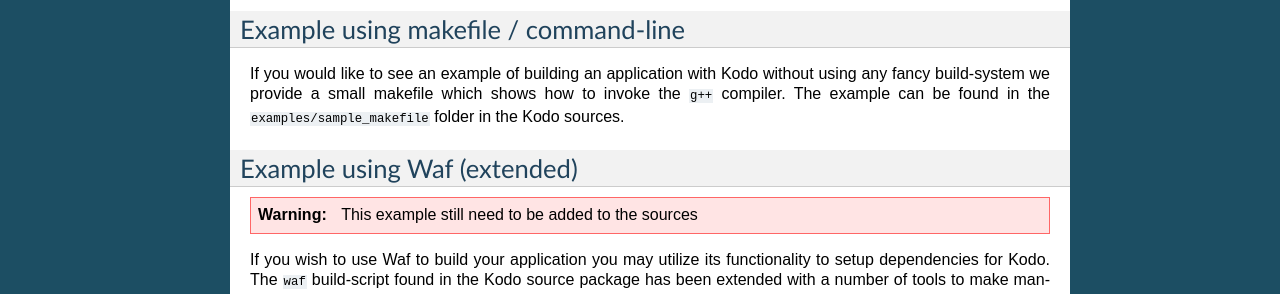
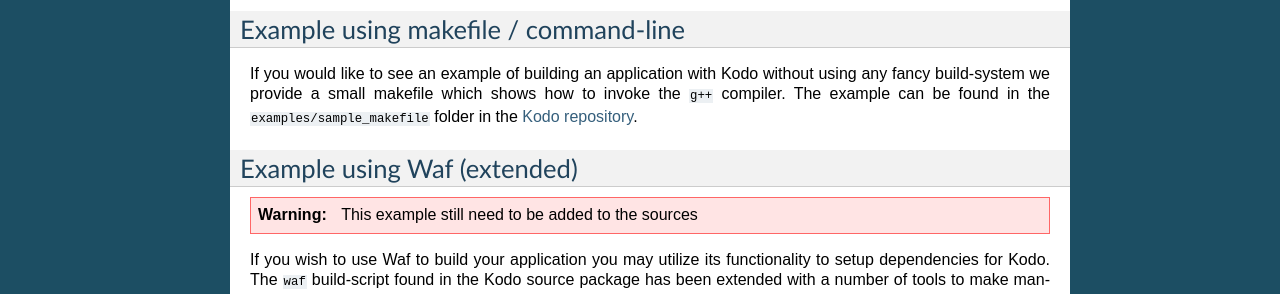
Before and after one commit to msherif4/kodo, a Sphinx documentation site: the page built from docs/source/using_kodo.rst, in a window 1280 px wide. Shown: the part 1036-1330 px from the top of the page. Built offline with Sphinx 7.4.7, drawn with Linux system fonts in a browser that asks for light colours; formulas are drawn with MathJax 3.

Commit message:
adding link to kodo repository

```diff
--- a/docs/source/using_kodo.rst
+++ b/docs/source/using_kodo.rst
@@ -70,7 +70,11 @@
 If you would like to see an example of building an application with
 Kodo without using any fancy build-system we provide a small makefile
 which shows how to invoke the ``g++`` compiler. The example can be found
-in the ``examples/sample_makefile`` folder in the Kodo sources.
+in the ``examples/sample_makefile`` folder in the `Kodo repository`_.
+
+.. _`Kodo repository`: https://github.com/steinwurf/kodo
+
+
 
 
 Example using Waf (extended)
```
